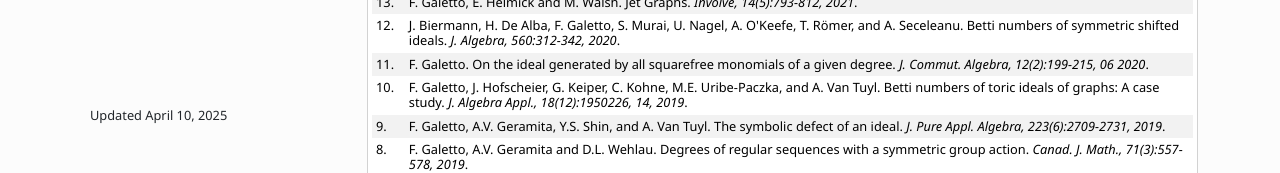
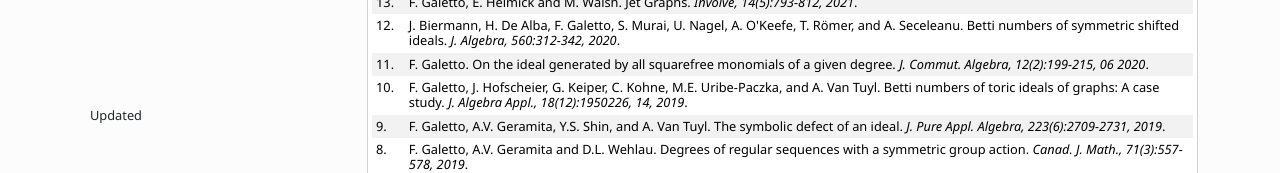
Before and after one commit to galettof/galettof.github.io, a Jekyll site: the page built from cv/index.html, in a window 1280 px wide and 900 px high, scrolled down 577 px. Shown: the part 727-900 px from the top of the window. Built offline with Jekyll 4.4.1, drawn with Linux system fonts in a browser that asks for light colours.

Commit message:
removed date from cv.html

```diff
--- a/cv/index.html
+++ b/cv/index.html
@@ -1,7 +1,6 @@
 ---
 layout: none
 title: CV
-date: 2025-04-10
 ---
 
 <!DOCTYPE html>
```
